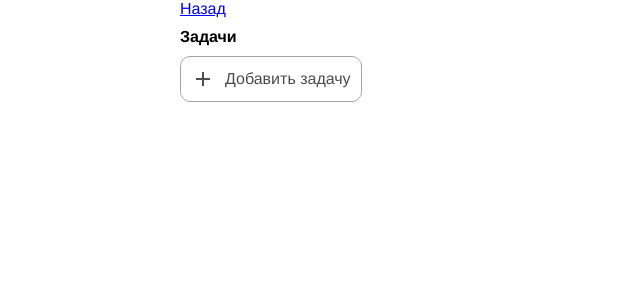
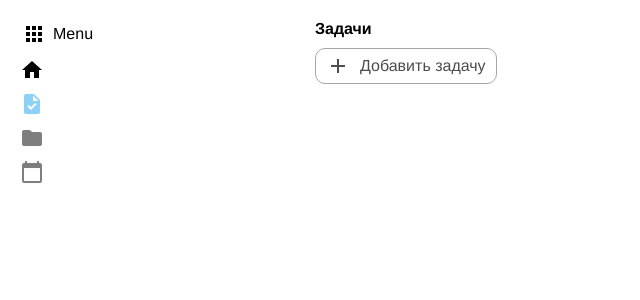
Before and after one commit to referhus/task-manager, a Vue app: page /tasks in a window 1280 px wide. Shown: the top 300 px of the page, without its empty margins (0-640 px from the left). Built offline with nearby package versions, Linux system fonts and the light colour scheme.

Commit message:
#000 feat: меню навигации + правки

```diff
--- a/package.json
+++ b/package.json
@@ -9,6 +9,8 @@
   },
   "dependencies": {
     "core-js": "^3.8.3",
+    "sass": "^1.63.6",
+    "sass-loader": "^13.3.2",
     "vue": "^3.2.13",
     "vue-router": "^4.0.3",
     "vuex": "^4.0.0",
--- a/src/App.vue
+++ b/src/App.vue
@@ -1,19 +1,25 @@
 <template>
   <div id="app">
+    <side-menu></side-menu>
     <router-view/>
     <modal-cmp/>
+    <notification-cmp/>
   </div>
 </template>
 
 <script>
-import modalCmp from './components/modals/modalCmp.vue';
+import ModalCmp from './components/modals/ModalCmp.vue';
+import SideMenu from './components/SideMenu.vue';
+import NotificationCmp from './components/NotificationCmp.vue';
 export default {
   data() {
     return {
     };
   },
   components: {
-    modalCmp
+    ModalCmp,
+    SideMenu,
+    NotificationCmp
   },
 }
 
@@ -25,16 +31,21 @@ export default {
   font-size: 16px
   padding: 0
   margin: 0
+  box-sizing: border-box
 
   body
     width: 100%
 
 .container
-  max-width: 920px
+  padding: 20px 0
+  max-width: 650px
   width: 100%
   margin: 0 auto
   display: flex
   flex-direction: column
   gap: 10px
 
+a
+  text-decoration: none
+
 </style>
--- a/src/components/ButtonCmp.vue
+++ b/src/components/ButtonCmp.vue
@@ -32,7 +32,7 @@ export default {
       opacity: 1
 
     &._border
-      padding: 10px
+      padding: 5px 10px
       border: 1px solid gray
       border-radius: 10px
 
--- /dev/null
+++ b/src/components/NotificationCmp.vue
@@ -0,0 +1,76 @@
+<template>
+    <div class="notification-wrap">
+        <div
+            v-for="notification in notifications"
+            class="notification"
+            :class="notification.type"
+            :key="notification.id"
+            @click="closeNotification(notification.id)"
+        >
+            <span
+                class="notification-icon material-icons"
+                v-text="notification.type == 'success' ? 'check_circle_outline' : 'report_problem'"
+            ></span>
+            <span class="notification-body"> {{ notification.text }}</span>
+        </div>
+    </div>
+</template>
+
+<script>
+import { mapState, mapMutations } from "vuex";
+
+export default {
+  name: 'notification-cmp',
+  components: {
+  },
+  data(){
+    return {
+    }
+  },
+  computed: {
+    ...mapState('notification', ['notifications']),
+  },
+  methods: {
+    ...mapMutations('notification', ['closeNotification']),
+  },
+  mounted() {
+  }
+}
+</script>
+
+
+
+<style lang="sass">
+.notification
+    display: flex
+    align-items: center
+    gap: 10px
+    padding: 10px
+    word-wrap: break-word
+    box-shadow: 0px 4px 16px rgba(0, 0, 0, 0.12)
+    border-radius: 5px
+    pointer-events: auto
+
+    &-wrap
+        max-width: 300px
+        width: 100%
+        max-height: calc(100vh - 24px - 30px)
+        height: 100%
+        overflow: hidden
+        position: fixed
+        bottom: 30px
+        right: 30px
+        display: flex
+        flex-direction: column-reverse
+        gap: 10px
+        z-index: 10
+        pointer-events: none
+
+    &.success
+        color: #02B36E
+        background: #e3fbe3
+
+    &.error
+        color: #e75d5d
+        background: #fbe3e3
+</style>
--- /dev/null
+++ b/src/components/SideMenu.vue
@@ -0,0 +1,103 @@
+<template>
+    <aside class="navigation">
+        <div
+            class="navigation-show"
+            @click="hide = !hide"
+        >
+            <span :class="['material-icons ', {_active: !hide}]">apps</span>
+            <span>Menu</span>
+        </div>
+
+        <template
+            v-for="(item, i) in nav"
+            :key="i"
+        >
+            <router-link
+                :to="item.link"
+                class="navigation-link"
+                :class="{_disabled: item.disabled}"
+            >
+                <span class="material-icons">{{ item.icon }}</span>
+                <span v-if="!hide">{{ item.name }}</span>
+            </router-link>
+        </template>
+    </aside>
+</template>
+
+<script>
+    export default {
+        data() {
+            return {
+                hide: true,
+                nav: [
+                    {
+                        link: '/',
+                        name: 'Home',
+                        icon: 'home'
+                    },
+                    {
+                        link: '/tasks',
+                        name: 'Tasks',
+                        icon: 'task'
+                    },
+                    {
+                        link: '/folders',
+                        name: 'Folders',
+                        icon: 'folder',
+                        disabled: true
+                    },
+                    {
+                        link: '/calendar',
+                        name: 'Calendar',
+                        icon: 'calendar_today',
+                        disabled: true
+                    },
+                ]
+            }
+        },
+    }
+</script>
+
+<style lang="sass">
+    .navigation
+        padding: 20px
+        position: fixed
+        top: 0
+        left: 0
+        display: flex
+        flex-direction: column
+        gap: 10px
+        background: white
+        max-width: 140px
+        width: 100%
+        z-index: 2
+
+        &-link
+            display: flex
+            align-items: center
+            gap: 10px
+            color: black
+
+            &.router-link-active
+                color: #8dd1f8
+
+            &._disabled
+                opacity: 0.5
+                pointer-events: none
+
+        &-show
+            cursor: pointer
+            width: max-content
+            user-select: none
+            display: flex
+            align-items: center
+            gap: 5px
+            .material-icons
+                border-radius: 5px
+                padding: 2px
+                &._active
+                    background: #ececec
+
+
+
+</style>
--- a/src/components/TaskItem.vue
+++ b/src/components/TaskItem.vue
@@ -30,7 +30,7 @@
 </template>
 
 <script>
-import { mapMutations } from 'vuex';
+import { mapState, mapMutations } from 'vuex';
 import ButtonCmp from '@/components/ButtonCmp';
 
 export default {
@@ -45,17 +45,28 @@ export default {
   components: {
     ButtonCmp
   },
+  computed: {
+    ...mapState('notification', ['notifications']),
+  },
   methods: {
     ...mapMutations('tasks', ['setTask', 'setDoneTask']),
     ...mapMutations('modal', ['openModal']),
+    ...mapMutations('notification', ['setNotification', 'closeNotification']),
 
     deleteItem() {
       this.setTask({id: this.item.id})
+      this.setNotification({
+        type: 'error',
+        text: 'Задача успешно удалена!'
+      })
+      setTimeout(() => {
+        this.closeNotification(this.notifications.length)
+      }, 4000)
     },
 
     editTask() {
       this.openModal({
-        newState: 'modalTask',
+        newState: 'ModalTask',
         props: {
             title: 'редактировать',
             type: 'edit',
@@ -71,18 +82,16 @@ export default {
     open(done) {
       !done &&
         this.openModal({
-            newState: 'modalTask',
+            newState: 'ModalTask',
             props: {
                 title: 'просмотр',
                 type: 'view',
                 item: this.item
             },
         })
-
     }
   },
   mounted() {
-    this.editTaskInput = this.item.name
   }
 }
 </script>
--- a/src/components/modals/modalCmp.vue
+++ b/src/components/modals/modalCmp.vue
@@ -11,14 +11,14 @@
 
 <script>
     import { mapGetters, mapMutations } from 'vuex';
-    import modalTask from '@/components/modals/modalTask.vue';
+    import ModalTask from '@/components/modals/ModalTask.vue';
 
     export default {
         data() {
             return {}
         },
         components: {
-            modalTask,
+            ModalTask,
         },
         computed: {
             ...mapGetters('modal', ['modalComponent', 'modalProps']),
--- a/src/components/modals/modalTask.vue
+++ b/src/components/modals/modalTask.vue
@@ -31,7 +31,7 @@
 
 <script>
 import ButtonCmp from '@/components/ButtonCmp';
-import { mapMutations } from "vuex";
+import { mapState, mapMutations } from "vuex";
 
 export default {
   name: 'add-task',
@@ -48,20 +48,38 @@ export default {
       isValid: true,
     }
   },
+  computed: {
+    ...mapState('notification', ['notifications']),
+  },
   methods: {
     ...mapMutations('modal', ['closeModal']),
     ...mapMutations('tasks', ['addTask', 'setTask']),
+    ...mapMutations('notification', ['setNotification', 'closeNotification']),
 
     handlerBtn() {
       switch (this.props.type) {
         case 'add':
           this.addTask(this.task)
+          this.setNotification({
+            type: 'success',
+            text: 'Задача успешно создана!'
+          })
+          setTimeout(() => {
+            this.closeNotification(this.notifications.length)
+          }, 4000)
           break
         case 'edit':
             this.setTask({
               ...this.props.item,
               ...this.task
             })
+            this.setNotification({
+              type: 'success',
+              text: 'Задача успешно изменена!'
+            })
+            setTimeout(() => {
+              this.closeNotification(this.notifications.length)
+            }, 4000)
           break
       }
 
@@ -91,7 +109,11 @@ export default {
 
   input, textarea
     padding: 5px
+    border-radius: 5px
+    border: 1px solid gray
+    outline: none
 
   textarea
     resize: none
+
 </style>
--- a/src/store/index.js
+++ b/src/store/index.js
@@ -1,12 +1,15 @@
 import tasks from './modules/tasks';
 import modal from './modules/modal';
+import notification from './modules/notification';
 import createPersistedState from 'vuex-persistedstate';
 
 import { createStore } from 'vuex'
 
 export default createStore({
   plugins: [
-    createPersistedState()
+    createPersistedState({
+      paths: ['tasks']
+    })
   ],
   state: {
   },
@@ -19,5 +22,6 @@ export default createStore({
   modules: {
     tasks,
     modal,
+    notification
   },
 })
--- /dev/null
+++ b/src/store/modules/notification.js
@@ -0,0 +1,27 @@
+export default {
+    namespaced: true,
+    state:  () => ({
+        notifications: [],
+    }),
+    getters: {
+        notifications(state) {
+            return state.notifications;
+        },
+    },
+    mutations: {
+        setNotification(state, data) {
+            const id = state.notifications.length + 1
+            state.notifications.push({
+                ...data,
+                id: id
+            });
+        },
+
+        closeNotification(state, data) {
+            const index = state.notifications.map(el => el.id).indexOf(data);
+            if (index > -1) {
+                state.notifications.splice(index, 1)
+            }
+        }
+    },
+};
--- a/src/views/HomeView.vue
+++ b/src/views/HomeView.vue
@@ -1,6 +1,5 @@
 <template>
   <div class="container">
-    <router-link to="/tasks">Tasks</router-link>
     <h1>Главная</h1>
   </div>
 </template>
--- a/src/views/TasksView.vue
+++ b/src/views/TasksView.vue
@@ -1,6 +1,5 @@
 <template>
   <section class="container">
-    <router-link to="/">Назад</router-link>
     <h1>Задачи</h1>
     <button-cmp
       icon="add"
@@ -41,7 +40,7 @@ export default {
     ...mapMutations('modal', ['openModal']),
     handlerAddTask() {
       this.openModal({
-        newState: 'modalTask',
+        newState: 'ModalTask',
         props: {
             title: 'создать',
             type: 'add',
```
Also changed, not shown: 1 other file (tests, documents, lock files or other folders).
